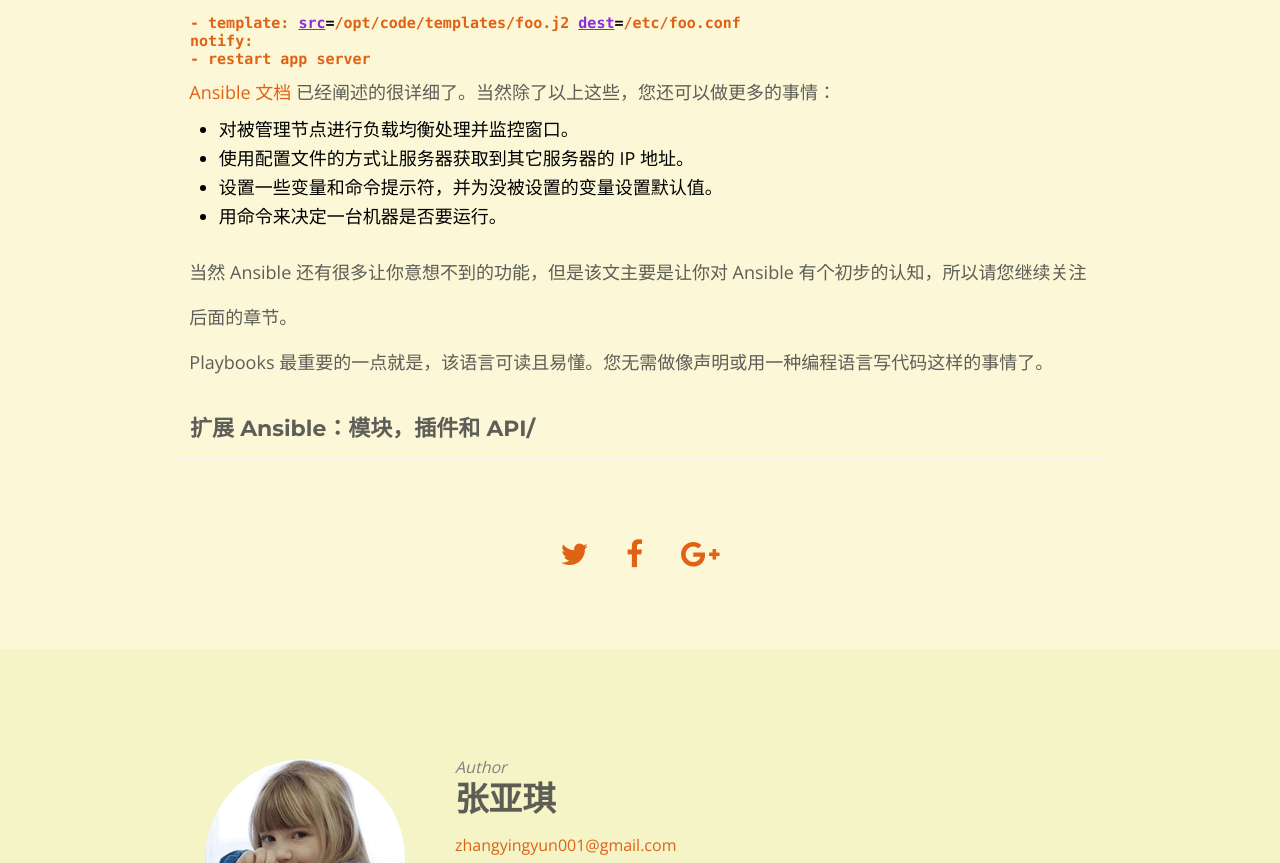
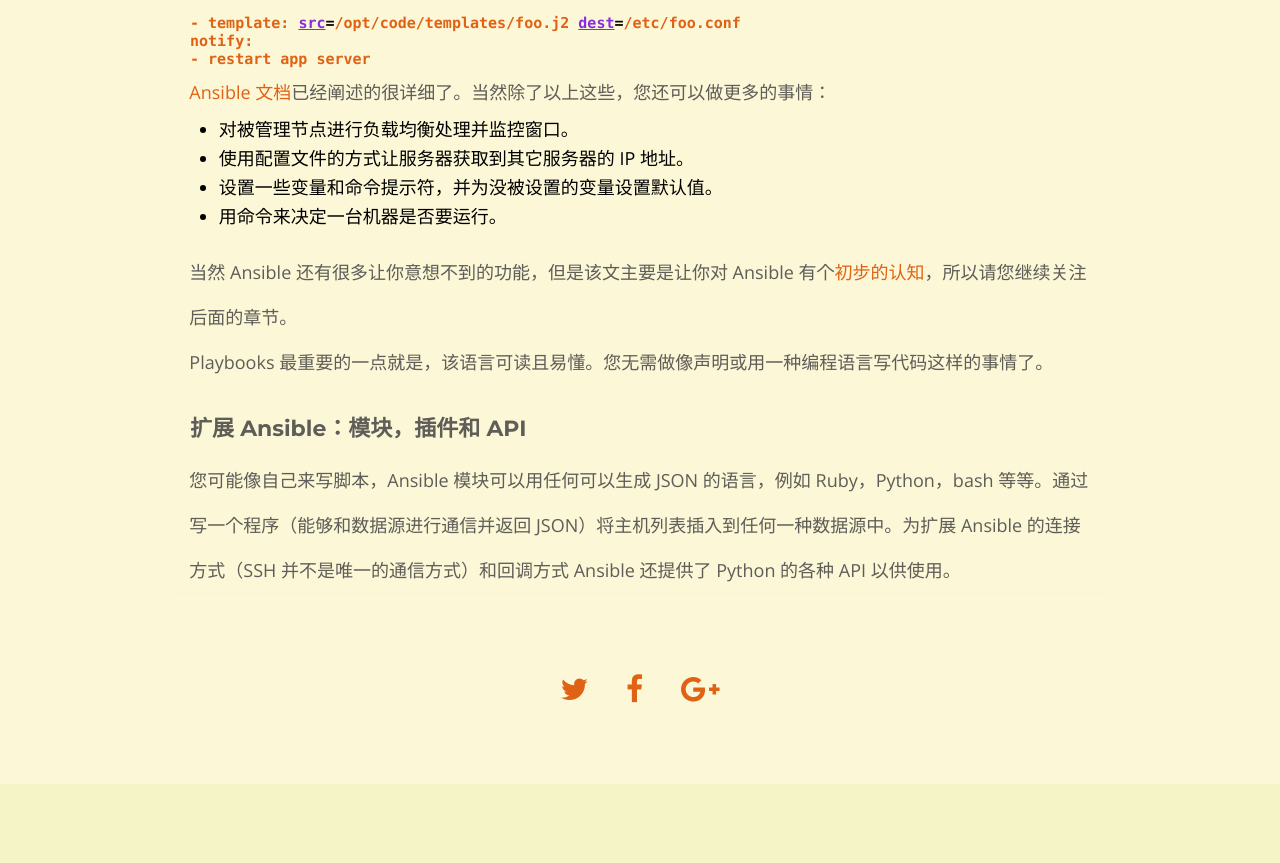
Before and after one commit to yaqi001/yaqi.github.io, a Jekyll site: the page built from _posts/2015-10-22-ANSIBLE 是如何工作的.md, in a window 1280 px wide and 900 px high, scrolled down 3334 px, cut to the strip 0-863 px from the top of the window. Built offline with Jekyll 4.4.1, drawn with Linux system fonts in a browser that asks for light colours; nearby versions of some CDN libraries.

Commit message:
add new content

```diff
--- a/_posts/2015-10-22-ANSIBLE 是如何工作的.md
+++ b/_posts/2015-10-22-ANSIBLE 是如何工作的.md
@@ -61,6 +61,7 @@
 一旦在文本文件中保存了主机的信息，Ansible 就会将分配给这些主机的变量保存到一个简单的文本文件中（该文件通常在 ansible 子目录中的 `group_vars/` 或 `host_vars/` 目录中或者直接保存在存放主机列表的文件中。）
 
 或者，正如前面提到过的，使用一个动态的清单文件，以便从数据源（EC2，Rackspace，OpenStack）中下载您的主机清单。
+
 #### 基础：使用 Ansible 来运行临时的并行任务
 一但您有了一个可用的实例，您就可以立即与它通信，而不需要额外的配置：
 
@@ -114,15 +115,17 @@
 - restart app server
 ~~~
 
-[Ansible 文档]() 已经阐述的很详细了。当然除了以上这些，您还可以做更多的事情：
+[Ansible 文档](http://docs.ansible.com/index.html)已经阐述的很详细了。当然除了以上这些，您还可以做更多的事情：
 
 * 对被管理节点进行负载均衡处理并监控窗口。
 * 使用配置文件的方式让服务器获取到其它服务器的 IP 地址。
 * 设置一些变量和命令提示符，并为没被设置的变量设置默认值。
 * 用命令来决定一台机器是否要运行。
 
-当然 Ansible 还有很多让你意想不到的功能，但是该文主要是让你对 Ansible 有个初步的认知，所以请您继续关注后面的章节。
+当然 Ansible 还有很多让你意想不到的功能，但是该文主要是让你对 Ansible 有个[初步的认知](http://www.ansible.com/get-started)，所以请您继续关注后面的章节。
 
 Playbooks 最重要的一点就是，该语言可读且易懂。您无需做像声明或用一种编程语言写代码这样的事情了。
 
-#### 扩展 Ansible：模块，插件和 API/
+#### 扩展 Ansible：模块，插件和 API
+
+您可能像自己来写脚本，Ansible 模块可以用任何可以生成 JSON 的语言，例如 Ruby，Python，bash 等等。通过写一个程序（能够和数据源进行通信并返回 JSON）将主机列表插入到任何一种数据源中。为扩展 Ansible 的连接方式（SSH 并不是唯一的通信方式）和回调方式 Ansible 还提供了 Python 的各种 API 以供使用。
```
